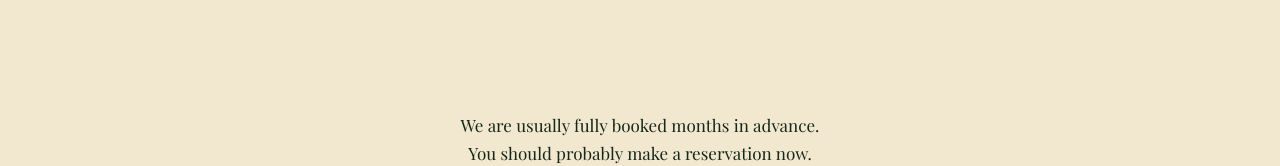
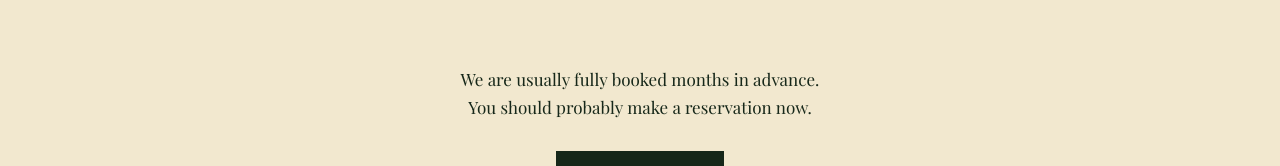
Before and after one commit to malin-nilsson/RestaurantBookingApp, a React (Create React App) app in the folder frontend/: page / in a window 1280 px wide. Shown: the part 1451-1617 px from the top of the page. Built offline with nearby package versions, Linux system fonts and the light colour scheme; no server answers; a web font is replaced by a local one.

Commit message:
small fix

```diff
--- a/frontend/src/components/pages/Home.tsx
+++ b/frontend/src/components/pages/Home.tsx
@@ -49,7 +49,7 @@ export default function Home() {
         </div>
       </ContentWrapper>
       <FooterWrapper>
-        <StyledMediumHeading>Book a table</StyledMediumHeading>
+        {/* <StyledMediumHeading>Book a table</StyledMediumHeading> */}
         <StyledParagraph color="var(--green)" padding="0px 7px">
           We are usually fully booked months in advance.
         </StyledParagraph>
```
